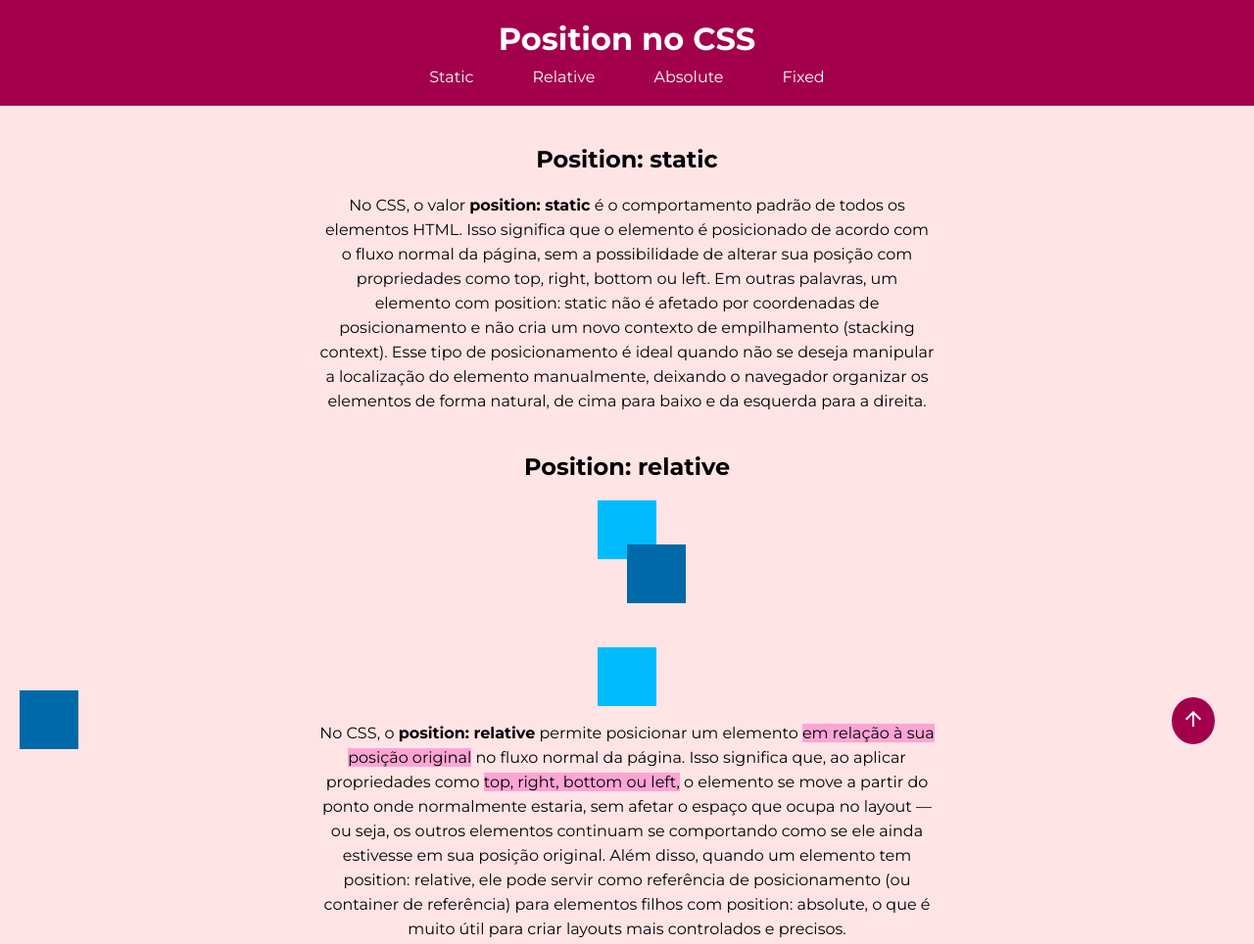
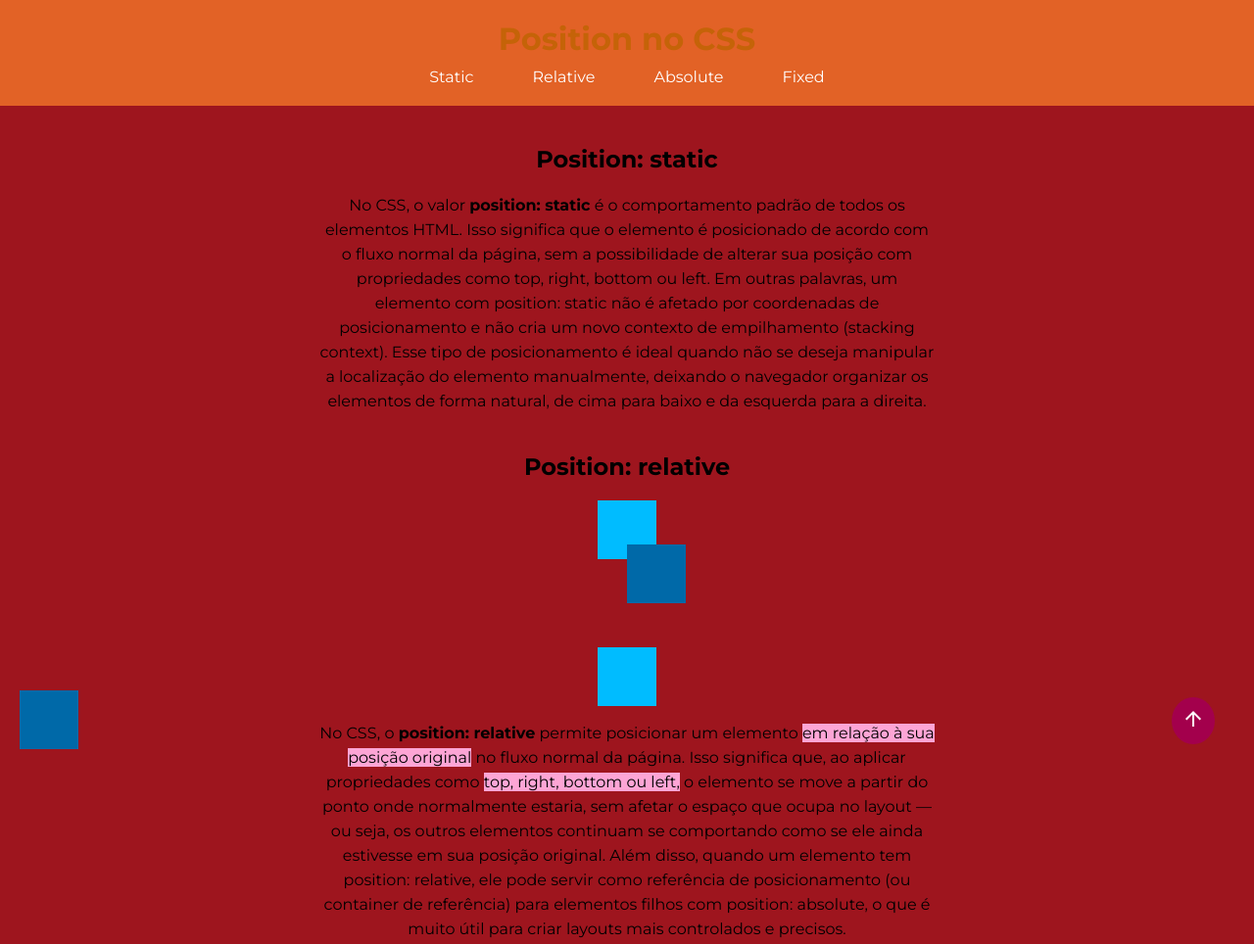
Before and after one commit to pedro-22-22/eu-amo-emo-ao, a plain HTML site: page index.html in a window 1280 px wide. Shown: the top 964 px of the page at 98% size. Drawn offline with Linux system fonts and the light colour scheme.

Commit message:
aaaaaaaaaaaaaaaaa
aaaaaaaaaaaaaaaaasdadsfdsf

```diff
--- a/style.css
+++ b/style.css
@@ -16,7 +16,7 @@ body {
 }
 
 header {
-    background-color: oklch(45.9% 0.187 3.815);
+    background-color: oklch(64.797% 0.17422 42.446);
     position: fixed;
     width: 100%;
     z-index: 10;
@@ -27,7 +27,7 @@ header {
     margin-inline: auto;
     text-align: center;
     padding-block: 2rem;
-    color: #FFF;
+    color: #c56308;
 
     h1 {
         margin-bottom: 1rem;
@@ -53,7 +53,7 @@ header {
 }
 
 main {
-    background-color: oklch(94.1% 0.03 12.58);
+    background-color: oklch(44.977% 0.16948 25.038);
     min-height: calc(100svh - 10.8px);
 }
 
```
